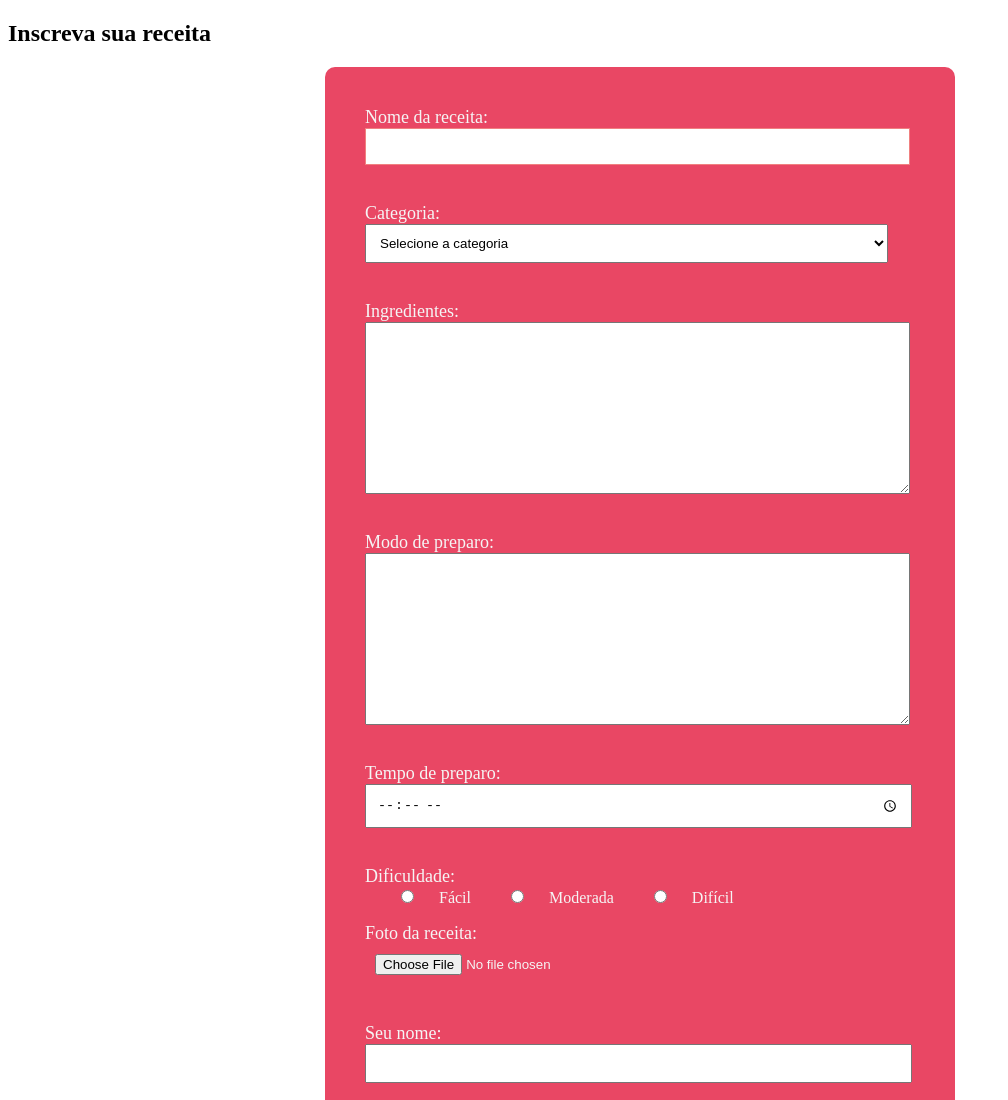
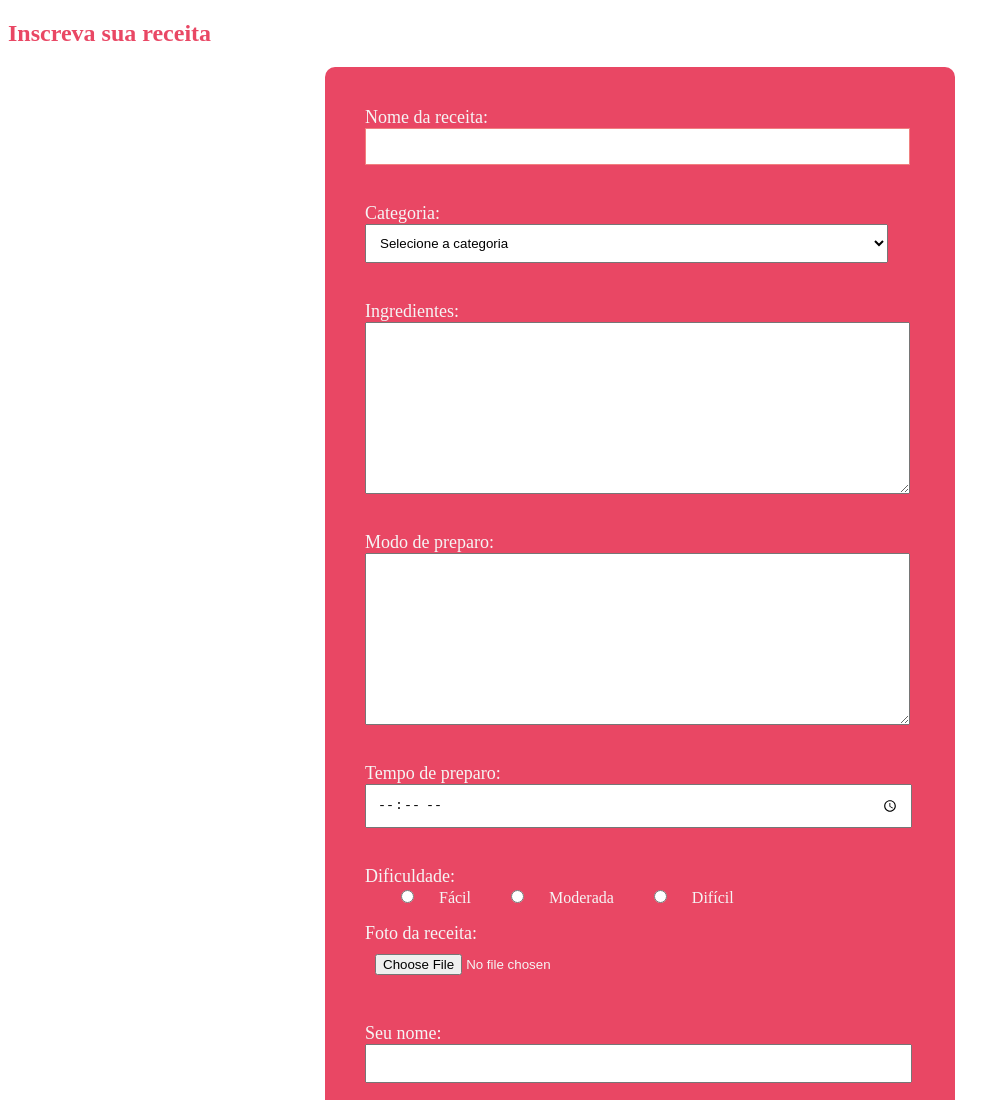
Before and after one commit to jucastrox/Formulario-receitas, a plain HTML site: page formulario-receitas/index.html in a window 1280 px wide. Shown: the top 1100 px of the page, without its empty margins (0-1008 px from the left). Drawn offline with Linux system fonts and the light colour scheme.

Commit message:
Update estilo.css

```diff
--- a/formulario-receitas/estilo.css
+++ b/formulario-receitas/estilo.css
@@ -3,6 +3,9 @@ label, input, select, textarea{
     width: 95%;
     padding: 10px;
     margin-bottom: 20px;
+}
+h2{
+    color: rgb(233, 71, 100);
 }
 .roboto-thin {
    font-family: "Roboto", sans-serif;
```
